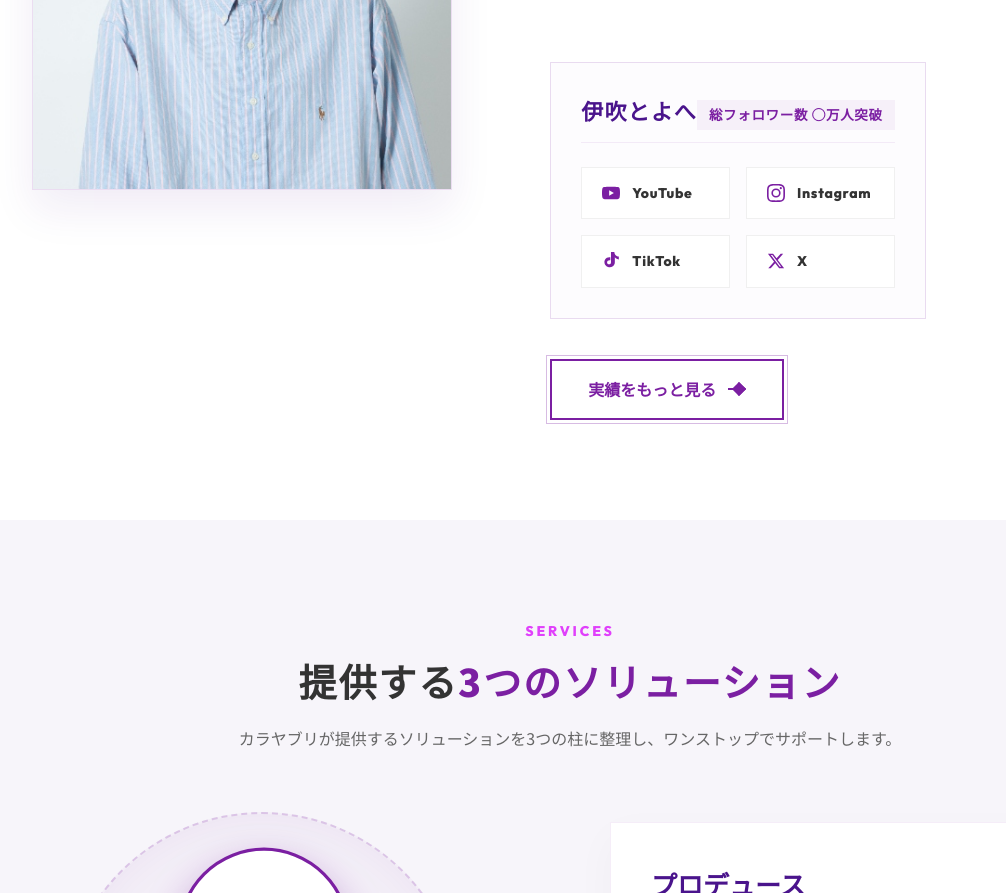
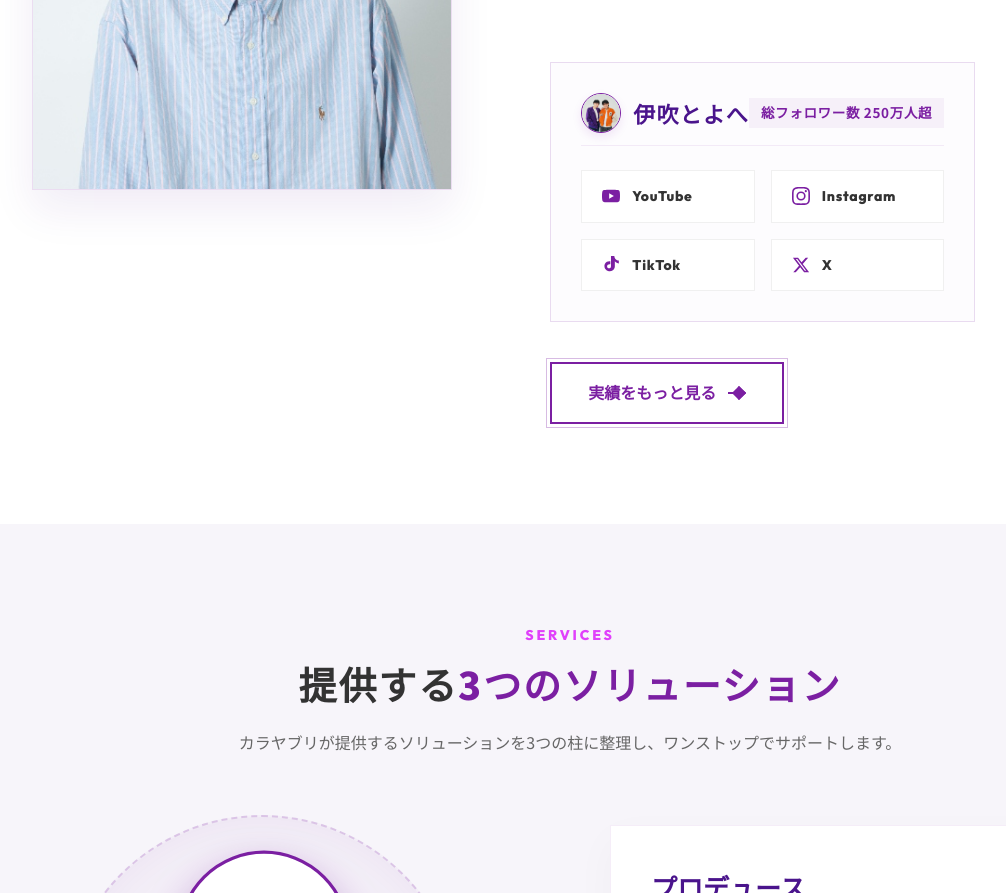
Before and after one commit to hiepitaui9-sys/karayaburi_hp, a plain HTML site: page index.html in a window 1280 px wide. Shown: the part 1130-2023 px from the top of the page, without its empty margins (70-1076 px from the left). Drawn offline with Linux system fonts and the light colour scheme; a web font is replaced by a local one.

Commit message:
feat: add avatar icon and update stats to 250万人超 in creator intro box on HOME

```diff
--- a/css/pages.css
+++ b/css/pages.css
@@ -1958,10 +1958,32 @@ body.overflow-hidden {
   box-shadow: 0 10px 30px rgba(123, 31, 162, 0.05);
 }
 
+.creator-profile-meta {
+  display: flex;
+  align-items: center;
+  gap: 12px;
+}
+
+.creator-avatar {
+  width: 40px;
+  height: 40px;
+  border-radius: 50%;
+  overflow: hidden;
+  border: 1.5px solid var(--primary-color);
+  background-color: var(--base-color);
+  box-shadow: 0 4px 10px rgba(123, 31, 162, 0.1);
+}
+
+.creator-avatar img {
+  width: 100%;
+  height: 100%;
+  object-fit: cover;
+}
+
 .creator-header {
   display: flex;
   justify-content: space-between;
-  align-items: baseline;
+  align-items: center;
   margin-bottom: 24px;
   border-bottom: 1px solid rgba(123, 31, 162, 0.08);
   padding-bottom: 12px;
--- a/index.html
+++ b/index.html
@@ -97,8 +97,13 @@
           <!-- Creator Account Intro -->
           <div class="creator-intro-box">
             <div class="creator-header">
-              <span class="creator-name">伊吹とよへ</span>
-              <span class="creator-stats">総フォロワー数 ◯万人突破</span>
+              <div class="creator-profile-meta">
+                <div class="creator-avatar">
+                  <img src="assets/images/ibukitoyohe_icon.jpg" alt="伊吹とよへ">
+                </div>
+                <span class="creator-name">伊吹とよへ</span>
+              </div>
+              <span class="creator-stats">総フォロワー数 250万人超</span>
             </div>
             <div class="creator-sns-links">
               <a href="https://www.youtube.com/@ibukitoyohe" target="_blank" class="creator-sns-link">
```
